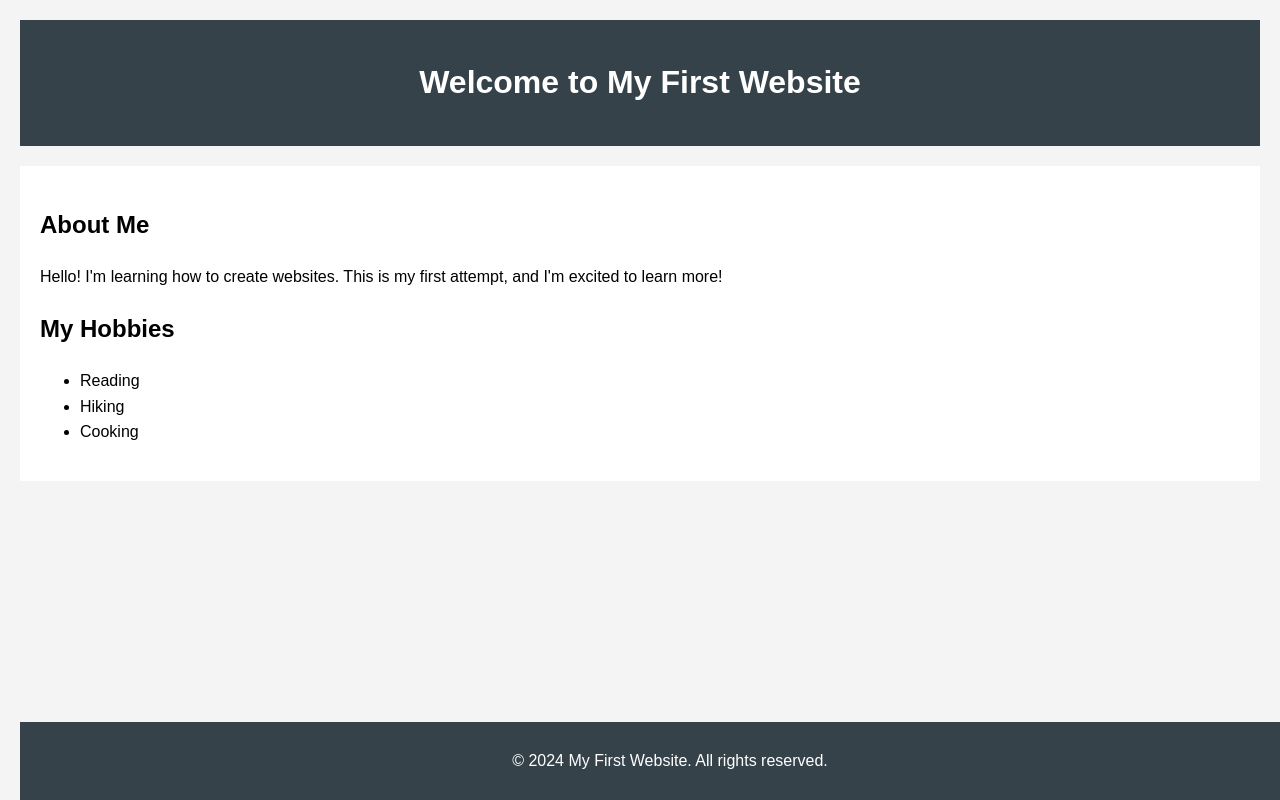
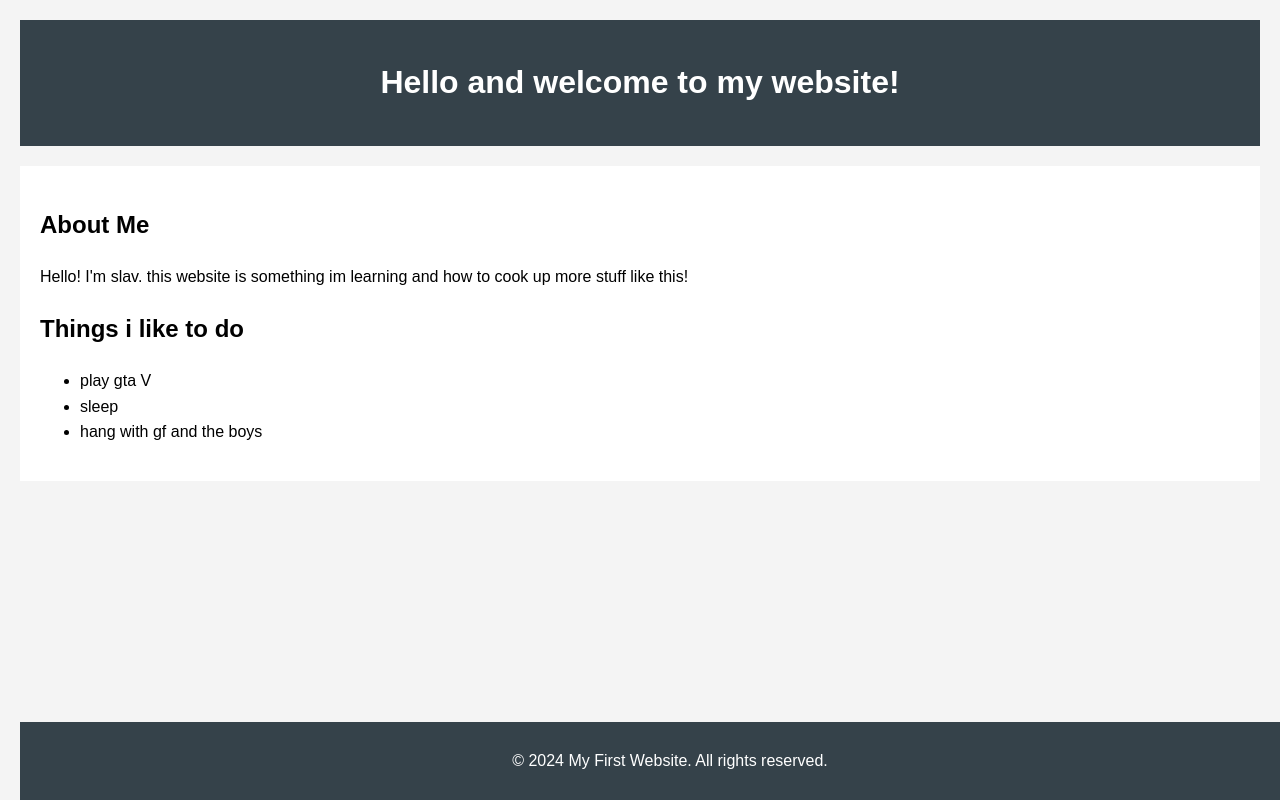
Before and after one commit to AstraAST/AstraAST2, a plain HTML site: page index.html in a window 1280 px wide. Drawn offline with Linux system fonts and the light colour scheme.

Commit message:
index.html

```diff
--- a/index.html
+++ b/index.html
@@ -3,7 +3,7 @@
 <head>
     <meta charset="UTF-8">
     <meta name="viewport" content="width=device-width, initial-scale=1.0">
-    <title>My First Website</title>
+    <title>Slavs website</title>
     <style>
         body {
             font-family: Arial, sans-serif;
@@ -36,16 +36,16 @@
 </head>
 <body>
     <header>
-        <h1>Welcome to My First Website</h1>
+        <h1>Hello and welcome to my website!</h1>
     </header>
     <main>
         <h2>About Me</h2>
-        <p>Hello! I'm learning how to create websites. This is my first attempt, and I'm excited to learn more!</p>
-        <h2>My Hobbies</h2>
+        <p>Hello! I'm slav. this website is something im learning and how to cook up more stuff like this!</p>
+        <h2>Things i like to do</h2>
         <ul>
-            <li>Reading</li>
-            <li>Hiking</li>
-            <li>Cooking</li>
+            <li>play gta V</li>
+            <li>sleep</li>
+            <li>hang with gf and the boys</li>
         </ul>
     </main>
     <footer>
```
